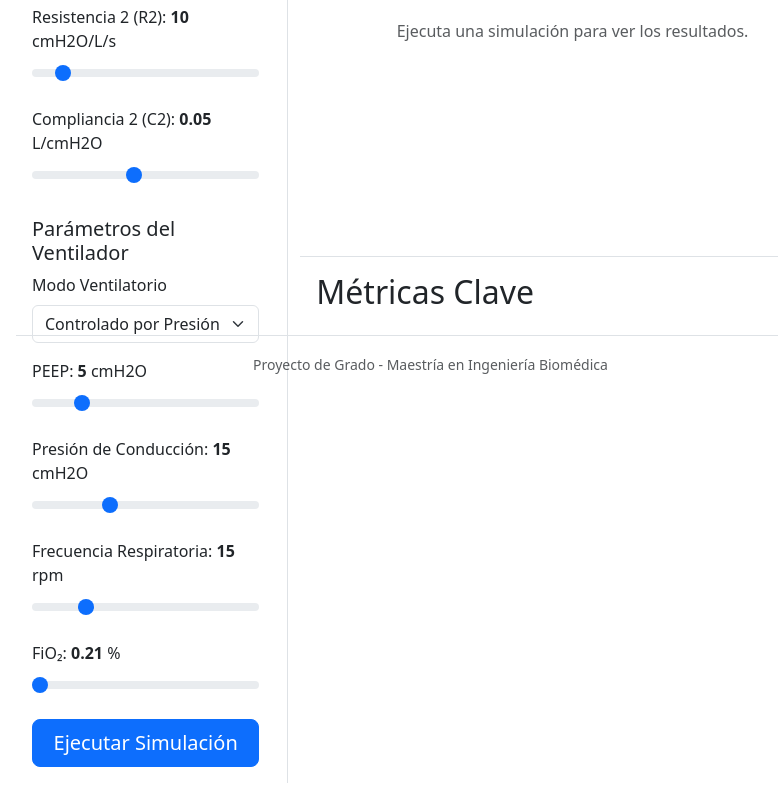
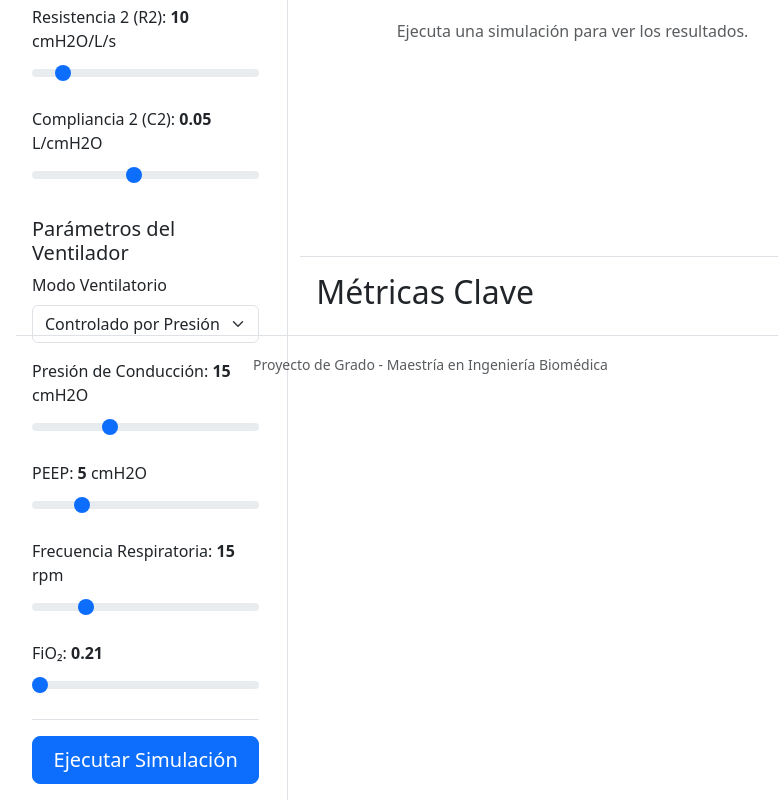
Before and after one commit to julianestebanquintana/simulador_fisiologia_pulmonar, a React (Vite) app in the folder frontend/: page / in a window 1280 px wide. Shown: the part 408-1208 px from the top of the page, without its empty margins (0-778 px from the left). Built offline with nearby package versions, Linux system fonts and the light colour scheme.

Commit message:
mvp casi listo

```diff
--- a/frontend/src/App.css
+++ b/frontend/src/App.css
@@ -26,3 +26,15 @@
   /* Esto es clave para evitar que el contenido desborde y force el crecimiento */
   min-height: 0;
 }
+
+/* Panel de control */
+.control-panel {
+  display: flex;
+  flex-direction: column;
+  height: 100%;
+}
+
+.control-panel__sliders {
+  overflow-y: auto; /* Habilita el scroll vertical si es necesario */
+  flex-grow: 1;
+}
--- a/frontend/src/App.jsx
+++ b/frontend/src/App.jsx
@@ -14,8 +14,8 @@ function App() {
 
       <main className="row main-content">
         {/* Columna Izquierda: Panel de Control */}
-        <aside className="col-md-4 border-end">
-          <div className="p-3 h-100">
+        <aside className="col-md-4 border-end d-flex flex-column">
+          <div className="p-3" style={{ overflowY: 'auto' }}>
             <ParameterForm />
           </div>
         </aside>
--- a/frontend/src/components/ParameterForm.jsx
+++ b/frontend/src/components/ParameterForm.jsx
@@ -42,14 +42,13 @@ function ParameterForm() {
   };
 
   return (
-    <div className="d-flex flex-column h-100">
-      <div className="flex-grow-1">
+    <div className="control-panel">
+      <div className="control-panel__sliders">
         <h5 className="mt-3">Parámetros del Paciente</h5>
         <ParameterSlider label="Resistencia 1 (R1)" name="R1" value={simulationState.patient.R1} min="5" max="50" step="1" unit="cmH2O/L/s" onChange={handlePatientChange} />
         <ParameterSlider label="Compliancia 1 (C1)" name="C1" value={simulationState.patient.C1} min="0.01" max="0.1" step="0.005" unit="L/cmH2O" onChange={handlePatientChange} />
         <ParameterSlider label="Resistencia 2 (R2)" name="R2" value={simulationState.patient.R2} min="5" max="50" step="1" unit="cmH2O/L/s" onChange={handlePatientChange} />
         <ParameterSlider label="Compliancia 2 (C2)" name="C2" value={simulationState.patient.C2} min="0.01" max="0.1" step="0.005" unit="L/cmH2O" onChange={handlePatientChange} />
-
         <h5 className="mt-4">Parámetros del Ventilador</h5>
         <div className="mb-3">
           <label htmlFor="vent-mode" className="form-label">Modo Ventilatorio</label>
@@ -58,12 +57,21 @@ function ParameterForm() {
             <option value="VCV">Controlado por Volumen (VCV)</option>
           </select>
         </div>
+
+        {/* Condicional que cambia según el modo ventilatorio*/}
+        {simulationState.ventilator.modo === 'PCV' ? (
+          <ParameterSlider label="Presión de Conducción" name="P_driving" value={simulationState.ventilator.P_driving} min="5" max="35" step="1" unit="cmH2O" onChange={handleVentilatorChange} />
+        ) : (
+          <ParameterSlider label="Volumen Tidal" name="Vt" value={simulationState.ventilator.Vt} min="0.1" max="1.0" step="0.05" unit="L" onChange={handleVentilatorChange} />
+        )}
+
         <ParameterSlider label="PEEP" name="PEEP" value={simulationState.ventilator.PEEP} min="0" max="25" step="1" unit="cmH2O" onChange={handleVentilatorChange} />
-        <ParameterSlider label="Presión de Conducción" name="P_driving" value={simulationState.ventilator.P_driving} min="5" max="35" step="1" unit="cmH2O" onChange={handleVentilatorChange} />
         <ParameterSlider label="Frecuencia Respiratoria" name="fr" value={simulationState.ventilator.fr} min="8" max="40" step="1" unit="rpm" onChange={handleVentilatorChange} />
-        <ParameterSlider label="FiO₂" name="FiO2" value={simulationState.ventilator.FiO2} min="0.21" max="1.0" step="0.01" unit="%" onChange={handleVentilatorChange} />
+        <ParameterSlider label="FiO₂" name="FiO2" value={simulationState.ventilator.FiO2} min="0.21" max="1.0" step="0.01" unit="" onChange={handleVentilatorChange} />
+
       </div>
-      <div className="d-grid mt-auto">
+
+      <div className="d-grid mt-auto pt-3 border-top">
         <button className="btn btn-primary btn-lg" onClick={runSimulation} disabled={simulationState.isLoading}>
           {simulationState.isLoading ? 'Simulando...' : 'Ejecutar Simulación'}
         </button>
--- a/frontend/src/components/SimulationCharts.jsx
+++ b/frontend/src/components/SimulationCharts.jsx
@@ -22,6 +22,7 @@ ChartJS.register(
   Tooltip,
   Legend
 );
+const SIMULATION_WINDOW_SECONDS = 30; // Ventana de tiempo
 
 // Opciones base para todos los gráficos
 const baseChartOptions = {
@@ -54,11 +55,23 @@ function SingleChart({ title, yLabel, data, borderColor, backgroundColor, yMin }
   const chartOptions = {
     ...baseChartOptions,
     plugins: {
-      legend: { display: false },
-      title: { display: true, text: title },
+      legend: {
+        display: false, // No necesitamos una leyenda para un solo set de datos
+      },
+      title: {
+        display: true,
+        text: title, // Usamos el título que pasamos como prop
+      },
     },
     scales: {
       ...baseChartOptions.scales,
+      x: {
+        type: 'linear',
+        min: 0,
+        max: SIMULATION_WINDOW_SECONDS,
+        title: { display: true, text: 'Tiempo (s)' },
+        ticks: { maxTicksLimit: 8, autoSkip: true },
+      },
       y: {
         title: { display: true, text: yLabel },
         suggestedMin: yMin,
@@ -92,11 +105,26 @@ function SimulationCharts() {
     );
   }
 
-  // Preparar los datos
-  const labels = results.series_tiempo.tiempo.map(t => t.toFixed(2));
-  const pressureData = { labels, values: results.series_tiempo.presion_via_aerea };
-  const flowData = { labels, values: results.series_tiempo.flujo_total };
-  const volumeData = { labels, values: results.series_tiempo.volumen_total };
+  const timeArray = results.series_tiempo.tiempo;
+
+  // Encontramos cuántos puntos de datos caben en nuestra ventana de 15 segundos
+  let pointsToShow = timeArray.length;
+  for (let i = 0; i < timeArray.length; i++) {
+    if (timeArray[i] > SIMULATION_WINDOW_SECONDS) {
+      pointsToShow = i;
+      break;
+    }
+  }
+
+  // Recortamos todos los arrays al mismo tamaño
+  const labels = timeArray.slice(0, pointsToShow).map(t => t.toFixed(2));
+  const pressureValues = results.series_tiempo.presion_via_aerea.slice(0, pointsToShow);
+  const flowValues = results.series_tiempo.flujo_total.slice(0, pointsToShow);
+  const volumeValues = results.series_tiempo.volumen_total.slice(0, pointsToShow);
+
+  const pressureData = { labels, values: pressureValues };
+  const flowData = { labels, values: flowValues };
+  const volumeData = { labels, values: volumeValues };
 
   return (
     // Contenedor principal
```
